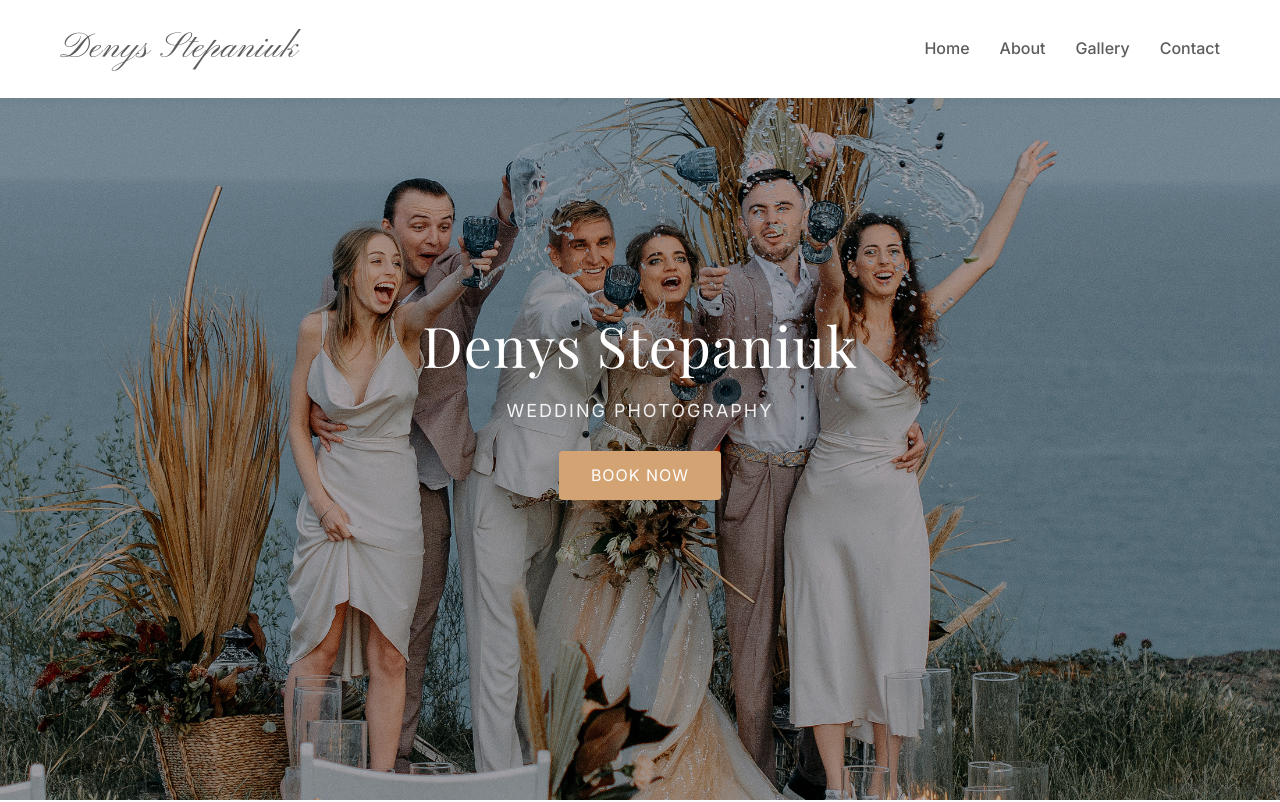
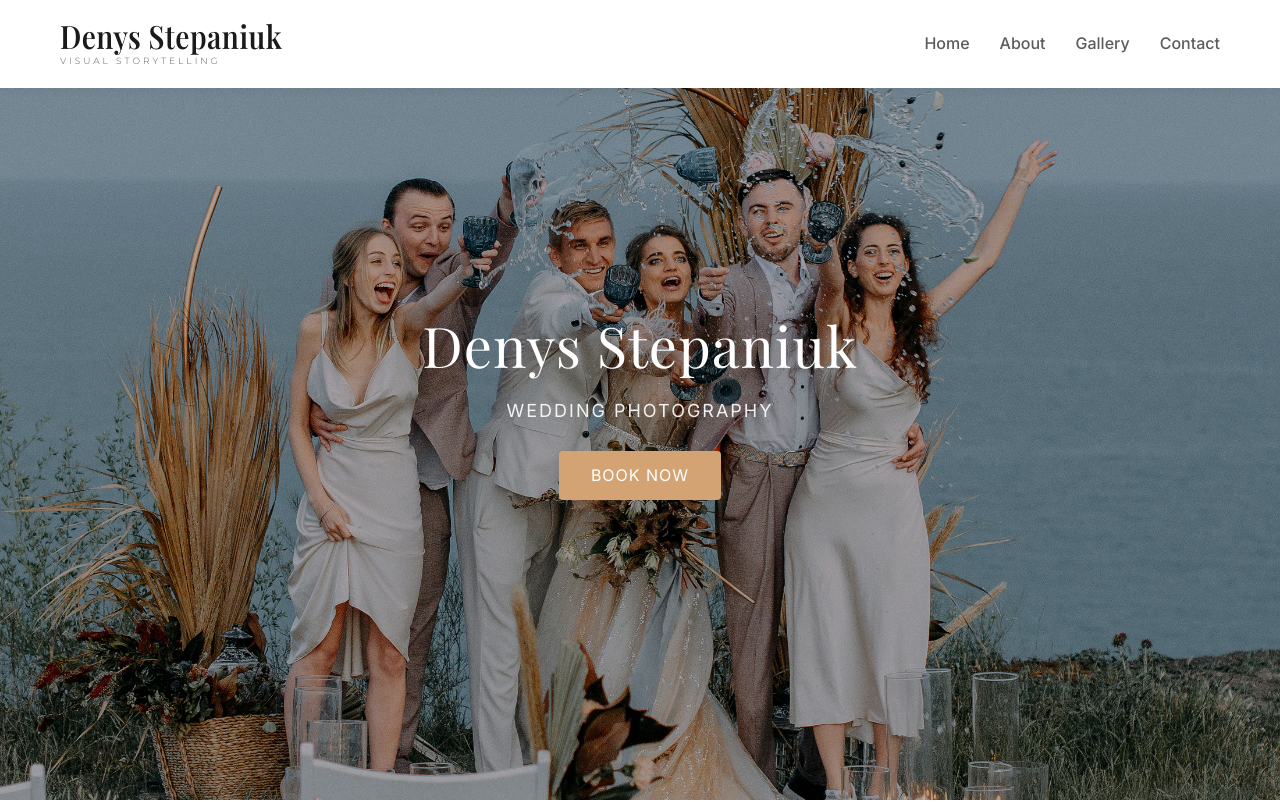
Before and after one commit to Stepaniuk23/web-portfolio, a React (Create React App) app in the folder frontend/: page / in a window 1280 px wide. Shown: the top 802 px of the page. Built offline with nearby package versions, Linux system fonts and the light colour scheme; no server answers.

Commit message:
style: update header logo typography

```diff
--- a/frontend/public/index.html
+++ b/frontend/public/index.html
@@ -15,7 +15,7 @@
       rel="stylesheet"
     />
     <link
-      href="https://fonts.googleapis.com/css2?family=Pinyon+Script&display=swap"
+      href="https://fonts.googleapis.com/css2?family=Montserrat:wght@300;400&display=swap"
       rel="stylesheet"
     />
     <link rel="apple-touch-icon" href="%PUBLIC_URL%/logo192.png" />
--- a/frontend/src/components/Footer/Footer.css
+++ b/frontend/src/components/Footer/Footer.css
@@ -24,14 +24,25 @@
 }
 
 .footer-brand-name {
-  font-family: var(--font-title);
-  font-size: 20px;
+  font-family: "Playfair Display", serif;
+  font-size: 18px;
+  font-weight: 600;
+  letter-spacing: 0.5px;
+  line-height: 1;
+  display: inline-block;
+  transform: scaleY(1.15);
+  transform-origin: top left;
+  color: var(--color-dark);
 }
 
 .footer-brand-tagline {
-  font-family: var(--font-main);
-  font-size: 14px;
-  opacity: 0.8;
+  font-family: "Montserrat", sans-serif;
+  font-weight: 300;
+  font-size: 7px;
+  letter-spacing: 2.5px;
+  text-transform: uppercase;
+  opacity: 0.75;
+  margin-top: 4px;
 }
 
 /* Правый блок — телефон + соцсети */
--- a/frontend/src/components/Header/Header.css
+++ b/frontend/src/components/Header/Header.css
@@ -26,11 +26,34 @@
 
 /* ===== LOGO ===== */
 .logo {
-  font-family: "Pinyon Script", cursive;
-  font-size: 36px;
-  font-weight: 400; /* у Pinyon Script нет других весов */
-  letter-spacing: 1px;
+  display: flex;
+  flex-direction: column;
+  align-items: flex-start;
+  gap: 2px;
+  text-decoration: none;
   color: var(--color-text);
+}
+
+.logo-name {
+  font-family: "Playfair Display", serif;
+  font-size: 28px;
+  font-weight: 600;
+  letter-spacing: 0.5px;
+  line-height: 1;
+  display: inline-block;
+  transform: scaleY(1.15);
+  transform-origin: top left;
+  color: var(--color-dark);
+}
+
+.logo-tagline {
+  font-family: "Montserrat", sans-serif;
+  font-weight: 300;
+  font-size: 9px;
+  letter-spacing: 3px;
+  text-transform: uppercase;
+  color: var(--color-text);
+  margin-top: 4px;
 }
 
 /* ===== DESKTOP NAV ===== */
--- a/frontend/src/components/Header/Header.jsx
+++ b/frontend/src/components/Header/Header.jsx
@@ -21,7 +21,8 @@ function Header() {
       <div className="header-container">
         {/* Логотип — всегда на главную */}
         <Link to="/" className="logo" onClick={() => setMenuOpen(false)}>
-          Denys Stepaniuk
+          <span className="logo-name">Denys Stepaniuk</span>
+          <span className="logo-tagline">visual storytelling</span>
         </Link>
 
         {/* Навигация */}
```
